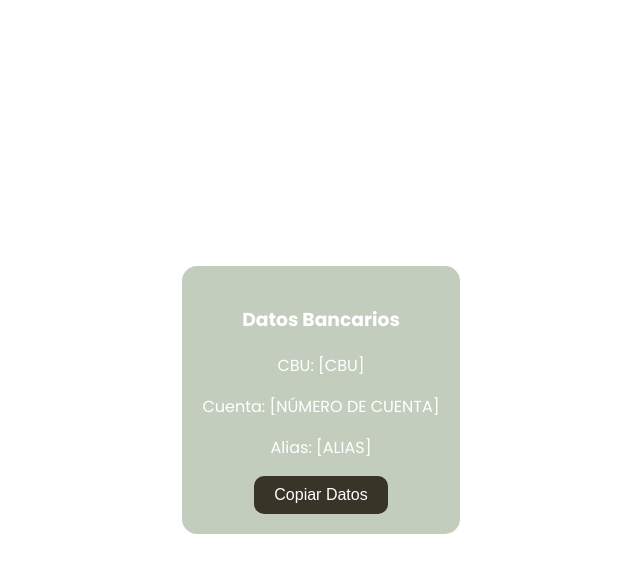
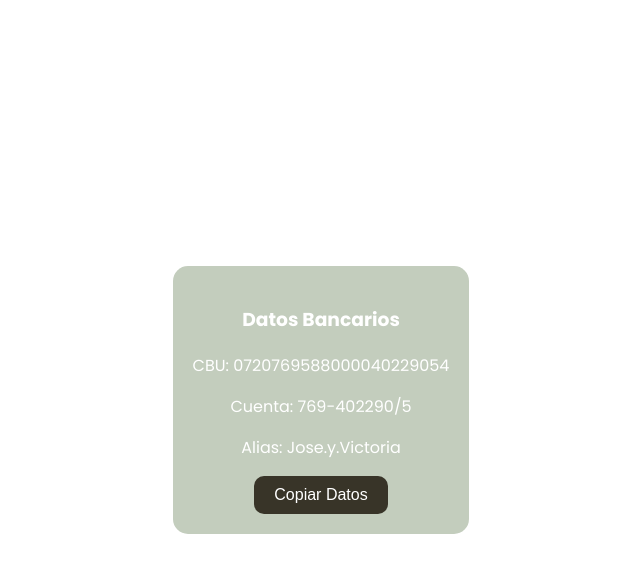
Before and after one commit to marinjose/datos-bancarios-casamiento, a plain HTML site: page index.html in a window 1280 px wide. Both pictures are taken after a click on the button "Copiar Datos". Shown: the whole page, without its empty margins (319-959 px from the left). Drawn offline with Linux system fonts and the light colour scheme.

Commit message:
Update index.html
Update data

```diff
--- a/index.html
+++ b/index.html
@@ -43,17 +43,17 @@
 
     <div id="bloqueDatos">
         <h3>Datos Bancarios</h3>
-        <p>CBU: [CBU]</p>
-        <p>Cuenta: [NÚMERO DE CUENTA]</p>
-        <p>Alias: [ALIAS]</p>
+        <p>CBU: 0720769588000040229054</p>
+        <p>Cuenta: 769-402290/5</p>
+        <p>Alias: Jose.y.Victoria</p>
         <button id="botonCopiar" onclick="copiarAlPortapapeles()">Copiar Datos</button>
     </div>
 
     <script>
         function copiarAlPortapapeles() {
-            var datos = "CBU: [CBU]\nCuenta: [NÚMERO DE CUENTA]\nAlias: [ALIAS]";
+            var datos = "0720769588000040229054";
             navigator.clipboard.writeText(datos).then(function() {
-                alert("Datos copiados al portapapeles");
+                alert("CBU copiados al portapapeles");
             }).catch(function(err) {
                 console.error('Error al copiar al portapapeles', err);
             });
```
